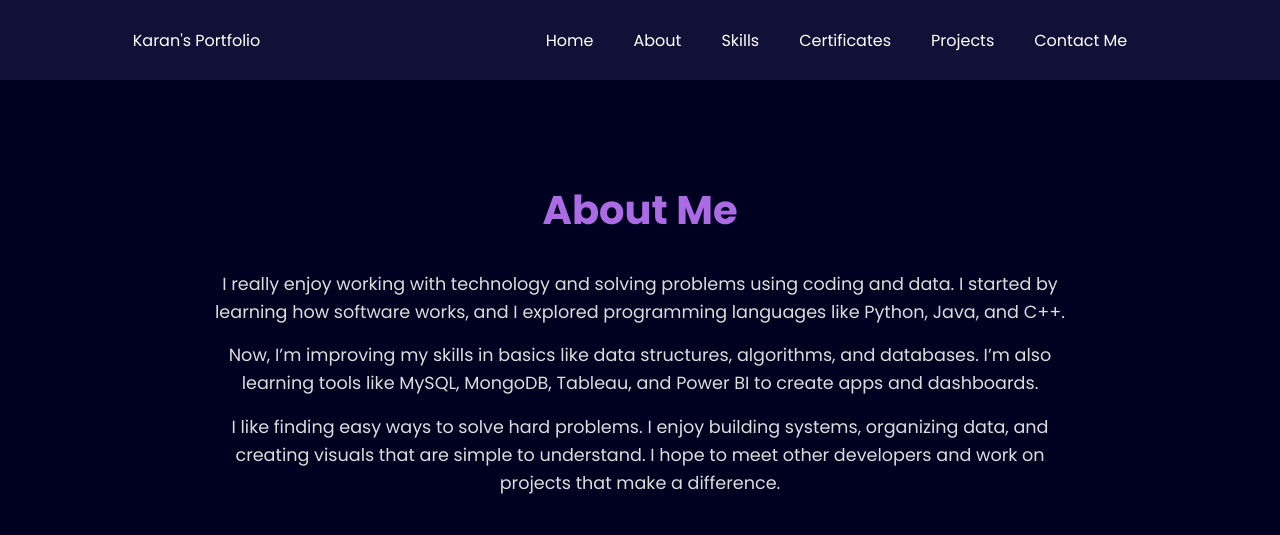
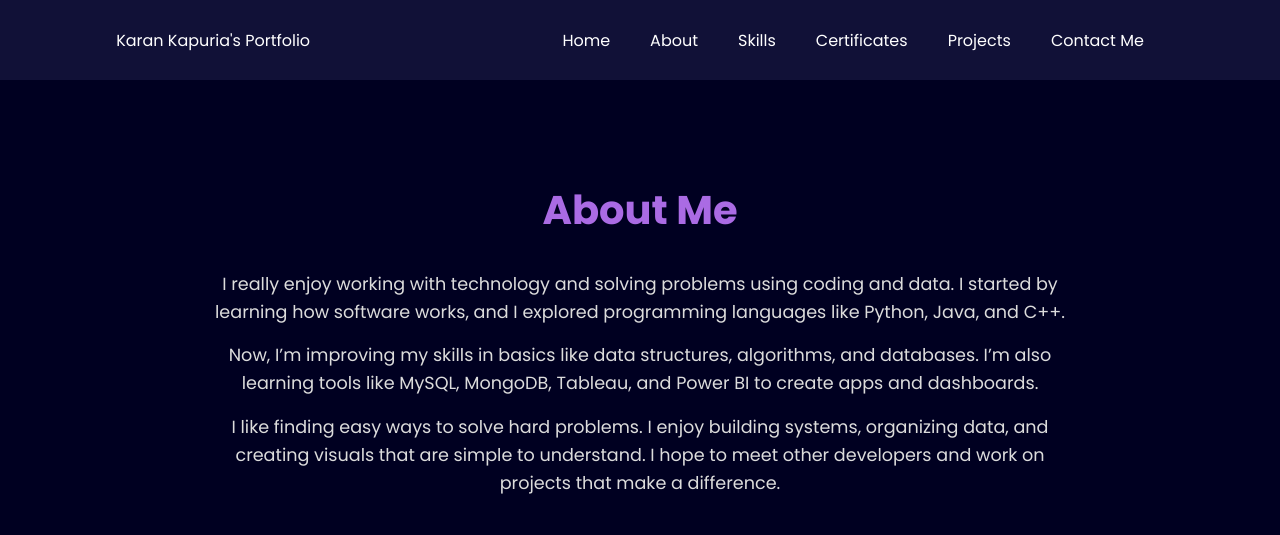
Before and after one commit to karankapuria05/Karan-Portfolio, a plain HTML site: page about.html in a window 1280 px wide. Drawn offline with Linux system fonts and the light colour scheme.

Commit message:
about.html

```diff
--- a/about.html
+++ b/about.html
@@ -96,7 +96,7 @@
 
 <body>
   <nav>
-    <div class="left">Karan's Portfolio</div>
+    <div class="left">Karan Kapuria's Portfolio</div>
     <div class="right">
       <ul>
         <li><a href="index.html">Home</a></li>
```
